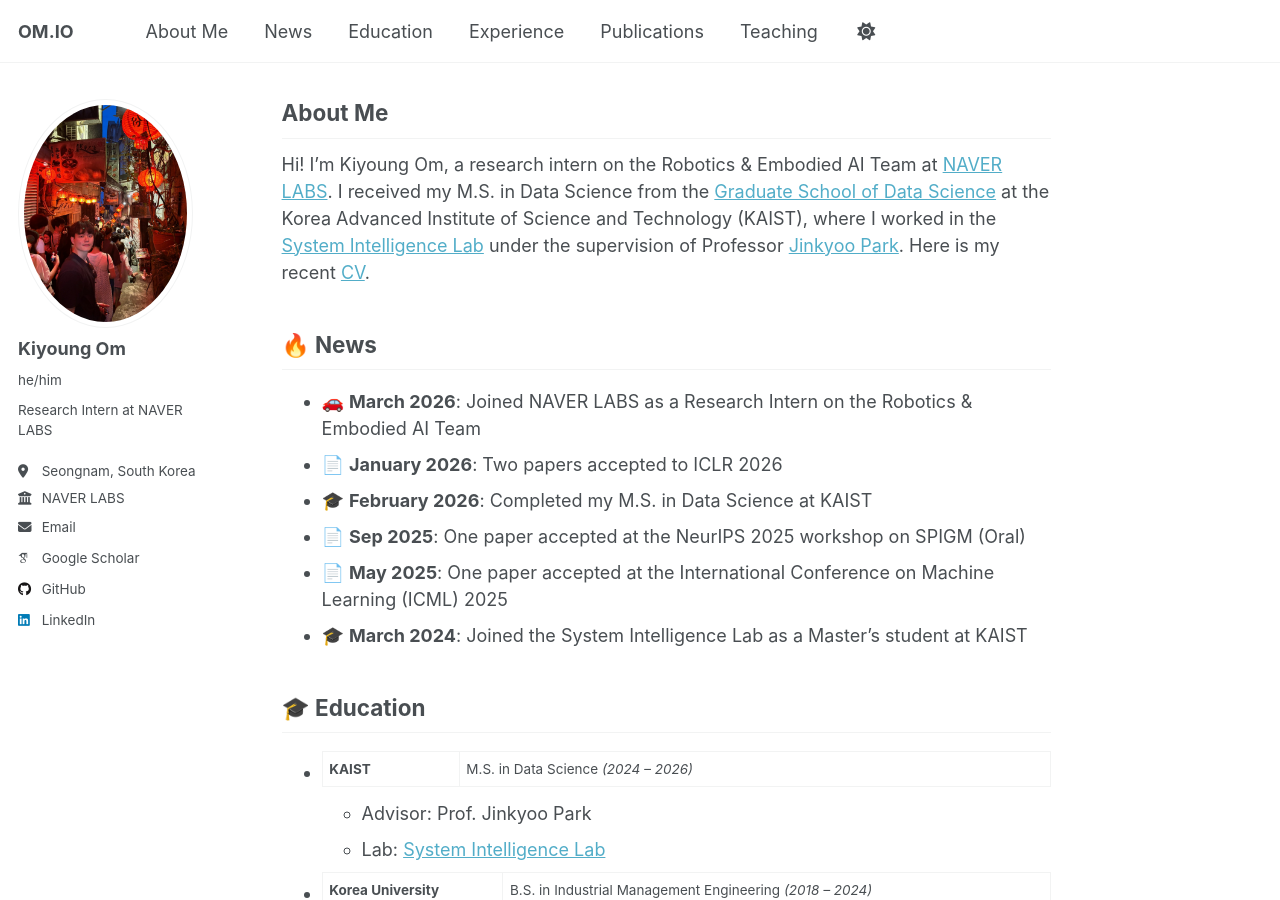
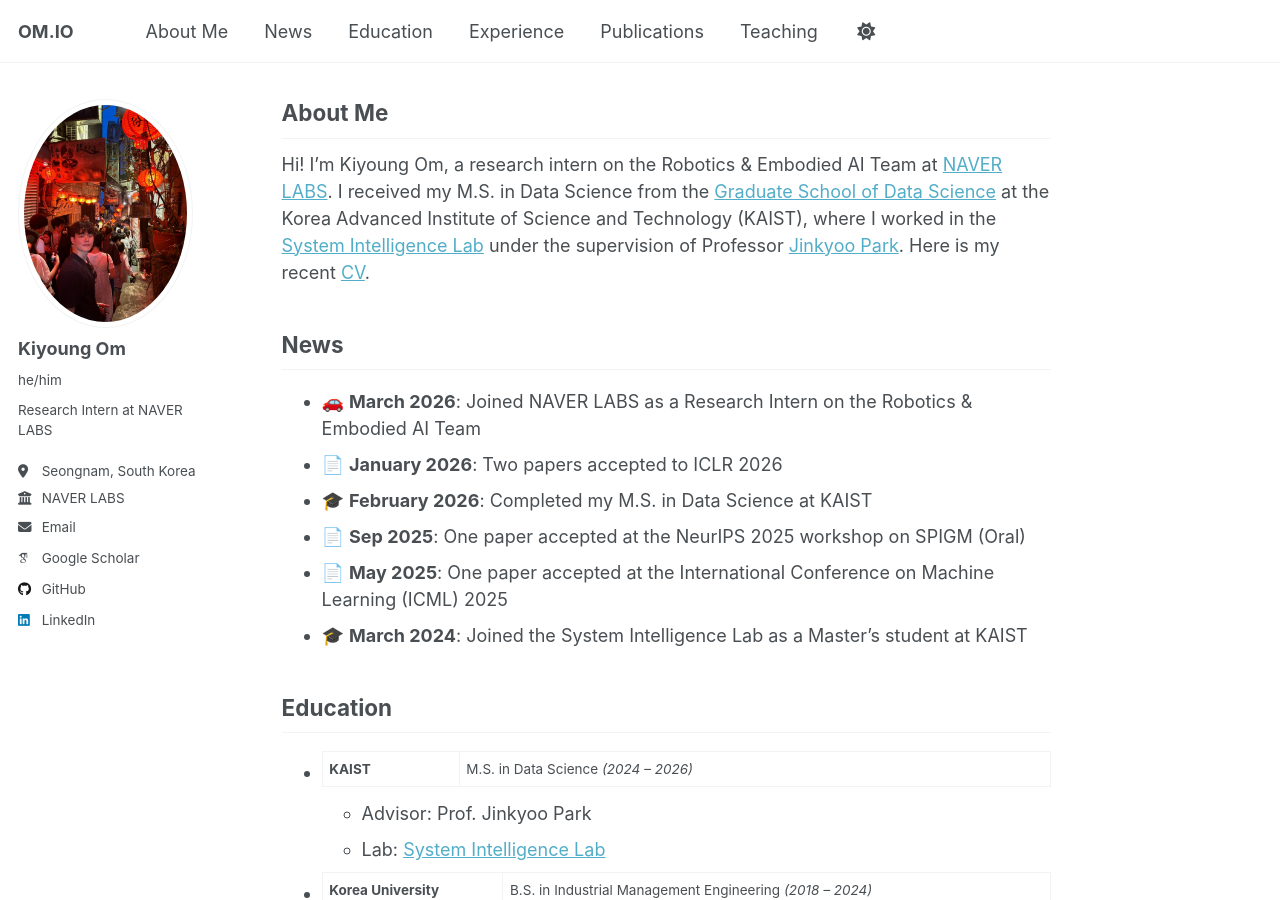
Before and after one commit to umkiyoung/umkiyoung.github.io, a Jekyll site: the page built from _pages/about.md, in a window 1280 px wide and 900 px high. Built offline with Jekyll 4.4.1, drawn with Linux system fonts in a browser that asks for light colours; some web fonts are replaced.

Commit message:
Remove emojis from homepage section headings

```diff
--- a/_pages/about.md
+++ b/_pages/about.md
@@ -10,7 +10,7 @@ redirect_from:
 
 Hi! I'm Kiyoung Om, a research intern on the Robotics & Embodied AI Team at [NAVER LABS](https://www.naverlabs.com/). I received my M.S. in Data Science from the [Graduate School of Data Science](https://gsds.kaist.ac.kr/) at the Korea Advanced Institute of Science and Technology (KAIST), where I worked in the [System Intelligence Lab](http://silab.kaist.ac.kr/) under the supervision of Professor [Jinkyoo Park](https://scholar.google.com/citations?user=sH2a0nkAAAAJ&hl=ko&oi=ao). Here is my recent [CV](/assets/files/CV_Kiyoung_Om.pdf).
 
-<h2 id="news">🔥 News</h2>
+<h2 id="news">News</h2>
 * 🚗 **March 2026**: Joined NAVER LABS as a Research Intern on the Robotics & Embodied AI Team
 * 📄 **January 2026**: Two papers accepted to ICLR 2026
 * 🎓 **February 2026**: Completed my M.S. in Data Science at KAIST
@@ -18,7 +18,7 @@ Hi! I'm Kiyoung Om, a research intern on the Robotics & Embodied AI Team at [NAV
 * 📄 **May 2025**: One paper accepted at the International Conference on Machine Learning (ICML) 2025
 * 🎓 **March 2024**: Joined the System Intelligence Lab as a Master's student at KAIST
 
-<h2 id="education">🎓 Education</h2>
+<h2 id="education">Education</h2>
 
 * **KAIST** | M.S. in Data Science *(2024 – 2026)*
 
```
